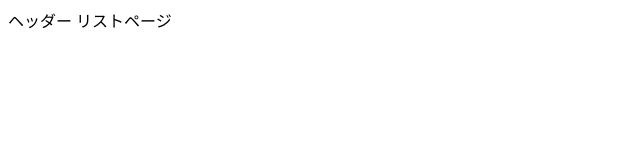
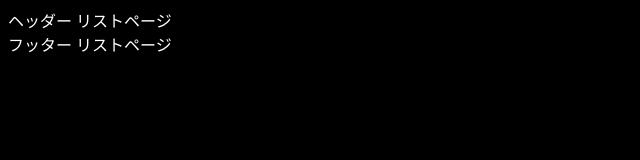
Before and after one commit to Atsu0601/vite-markup-format, a website built with Vite: page vite-markups-format/src/index.html in a window 1280 px wide. Shown: the whole page, without its empty margins (0-640 px from the left). Built offline with nearby package versions, Linux system fonts and the light colour scheme.

Commit message:
フッター追加

```diff
--- a/vite-markups-format/package.json
+++ b/vite-markups-format/package.json
@@ -25,5 +25,8 @@
     "> 5%",
     "Firefox ESR",
     "not dead"
-  ]
+  ],
+  "dependencies": {
+    "jquery": "^3.6.4"
+  }
 }
--- /dev/null
+++ b/vite-markups-format/src/components/footer.html
@@ -0,0 +1,8 @@
+<footer>
+    フッター
+    {{#if isHome}}
+    トップページ
+    {{else}}
+    リストページ
+    {{/if}}
+</footer>
--- a/vite-markups-format/src/index.html
+++ b/vite-markups-format/src/index.html
@@ -20,6 +20,8 @@
     <!-- header.htmlの読み込み -->
     {{> header}}
     <div id="app"></div>
+    <!-- footer.htmlの読み込み -->
+    {{> footer}}
     <!-- 相対パスを修正 -->
     <script type="module" src="./js/main.js"></script>
 </body>
--- a/vite-markups-format/src/scss/style.scss
+++ b/vite-markups-format/src/scss/style.scss
@@ -0,0 +1,4 @@
+body{
+    background-color: #000;
+    color: #fff;
+}
--- a/vite-markups-format/vite.config.js
+++ b/vite-markups-format/vite.config.js
@@ -1,3 +1,6 @@
+// jquery
+import $ from 'jquery'
+
 import { defineConfig } from 'vite';
 
 import { resolve } from 'path';
```
Also changed, not shown: 1 other file.
